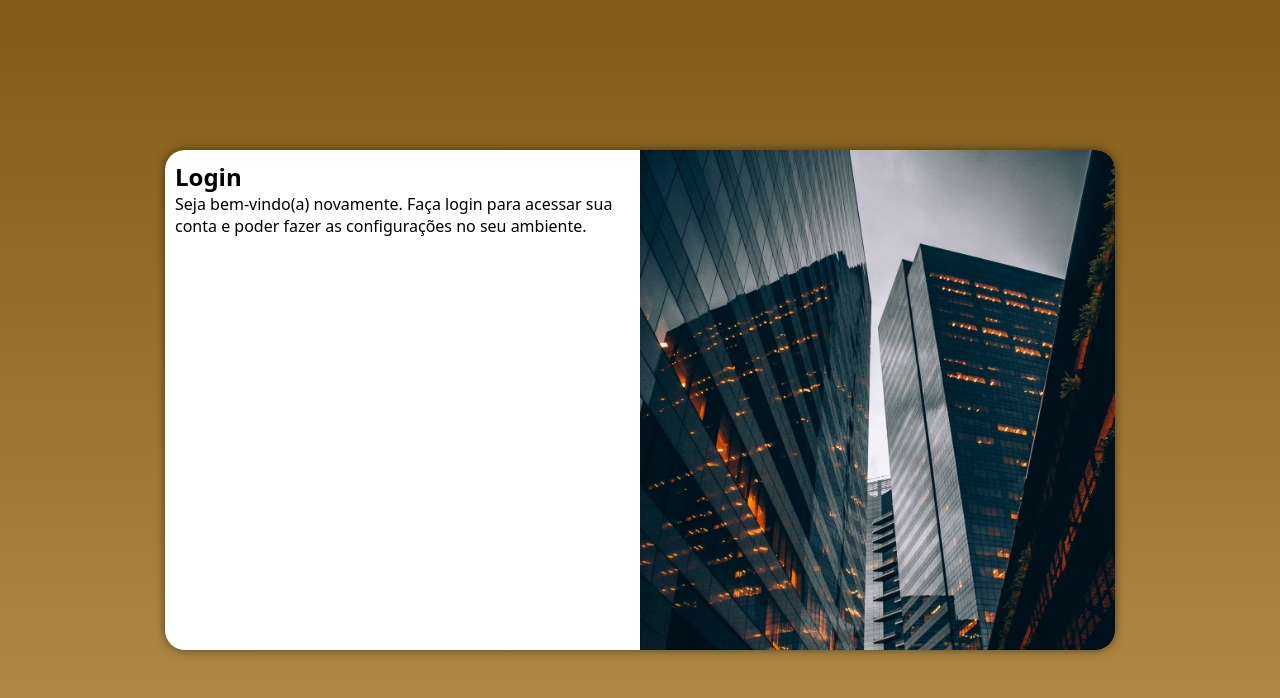
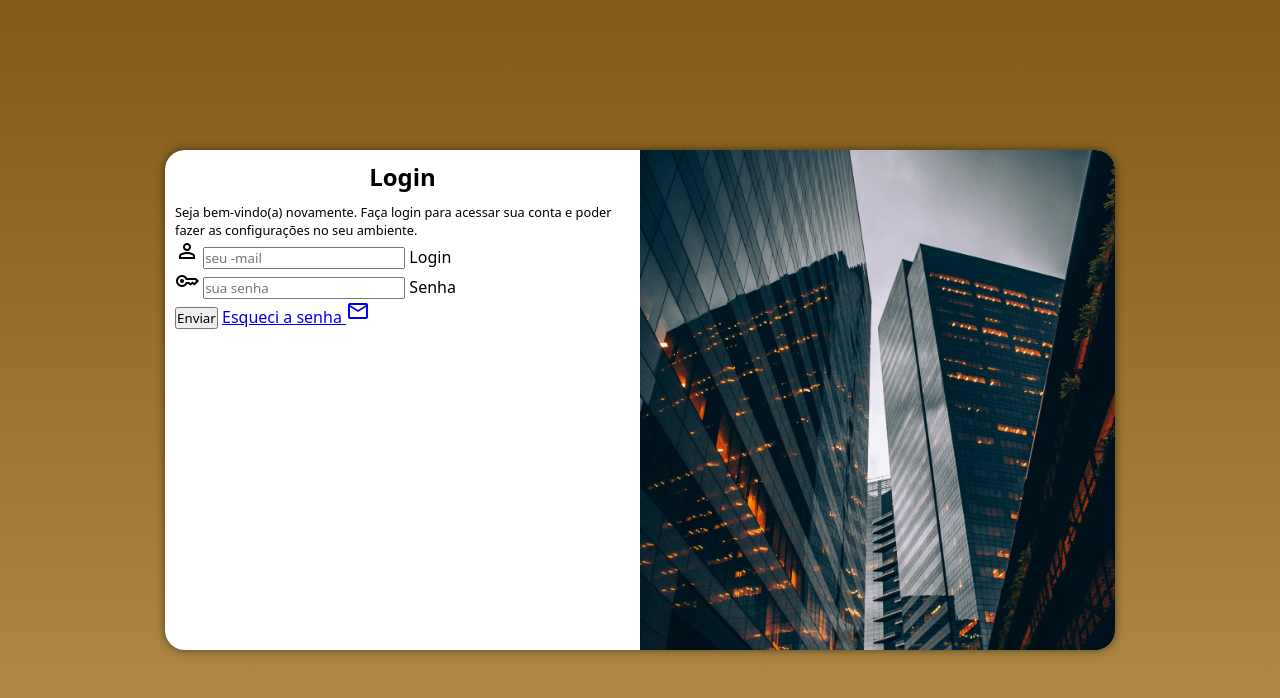
Before and after one commit to GuuRodrigues/projeto-login, a plain HTML site: page index.html in a window 1280 px wide. Drawn offline with nearby package versions, Linux system fonts and the light colour scheme.

Commit message:
formulario

```diff
--- a/estilos/style.css
+++ b/estilos/style.css
@@ -52,3 +52,12 @@ section#login > div#imagem {
     display: block;
     padding: 10px;
 }
+
+#formulario h1 {
+    text-align: center;
+    margin-bottom: 10px;
+}
+
+div#formulario p {
+    font-size: 0.8em;
+}
--- a/index.html
+++ b/index.html
@@ -6,6 +6,7 @@
     <meta name="viewport" content="width=device-width, initial-scale=1.0">
     <link rel="stylesheet" href="estilos/style.css">
     <link rel="stylesheet" href="estilos/media-query.css">
+    <link rel="stylesheet" href="https://fonts.googleapis.com/css2?family=Material+Symbols+Outlined:opsz,wght,FILL,GRAD@48,400,0,0" />
     <title>Login</title>
 </head>
 <body>
@@ -17,7 +18,24 @@
             <div id="formulario">
                 <h1>Login</h1>
                 <p>Seja bem-vindo(a) novamente. Faça login para acessar sua conta e poder fazer as configurações no seu ambiente.</p>
-                <form action="login.php" method="post"></form>
+                <form action="login.php" method="post" autocomplete="on">
+                    <div class="campo">
+                        <span class="material-symbols-outlined">
+                            person
+                            </span>
+                        <input type="email" name="login" id="ilogin" placeholder="seu -mail" autocomplete="email"   autocomplete="current-password" required maxlength="30">
+                        <label for="ilogin">Login</label>
+                    </div>
+                    <div class="campo">
+                        <span class="material-symbols-outlined">
+                            key
+                            </span>
+                        <input type="password" name="senha" id="isenha" placeholder="sua senha" required minlength="8" maxlength="20">
+                        <label for="isenha">Senha</label>
+                    </div>
+                    <input type="submit" value="Enviar">
+                    <a href="esqueci.html">Esqueci a senha <span class="material-symbols-outlined">Mail</span></a>
+                </form>
             </div>
         </section>
     </main>
```
